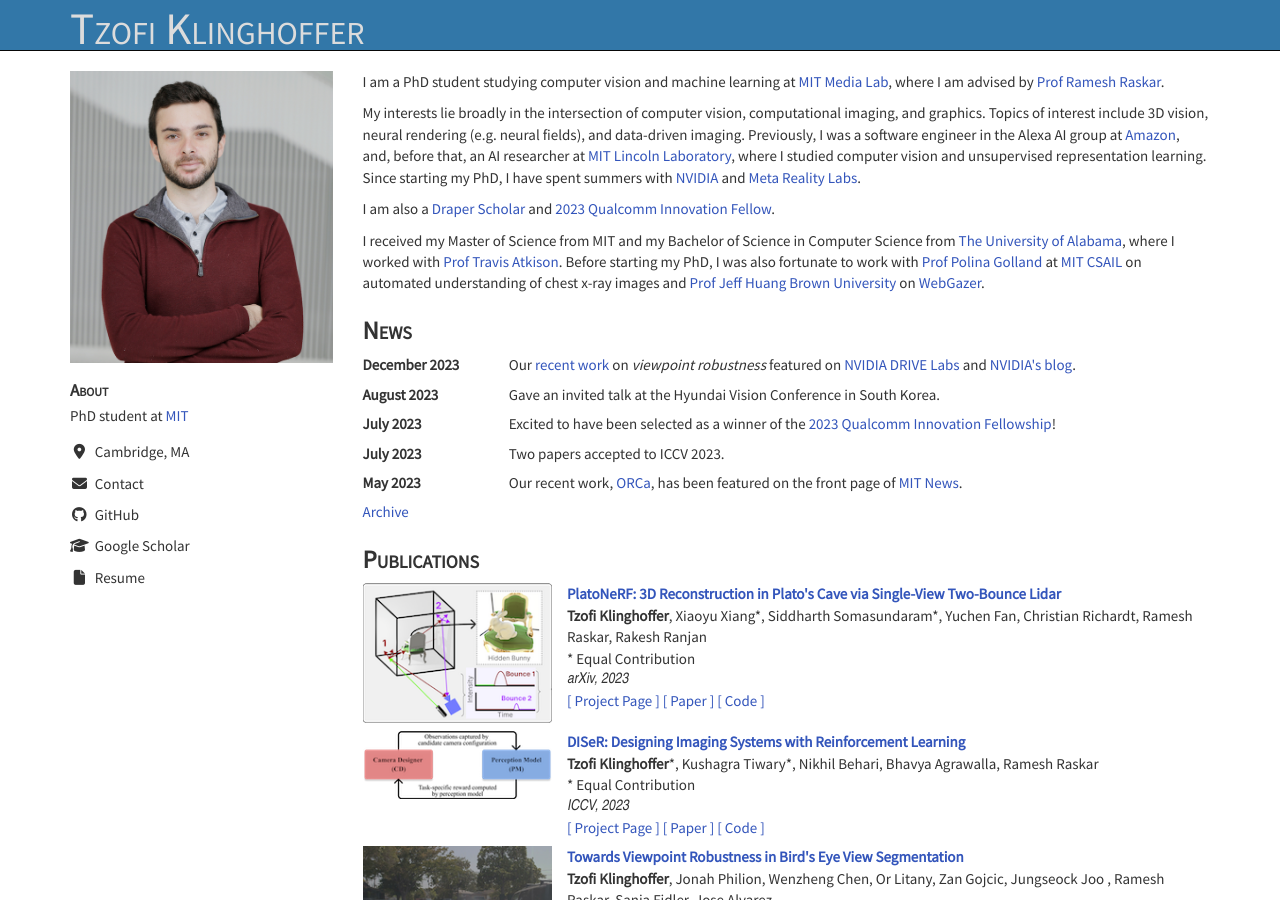
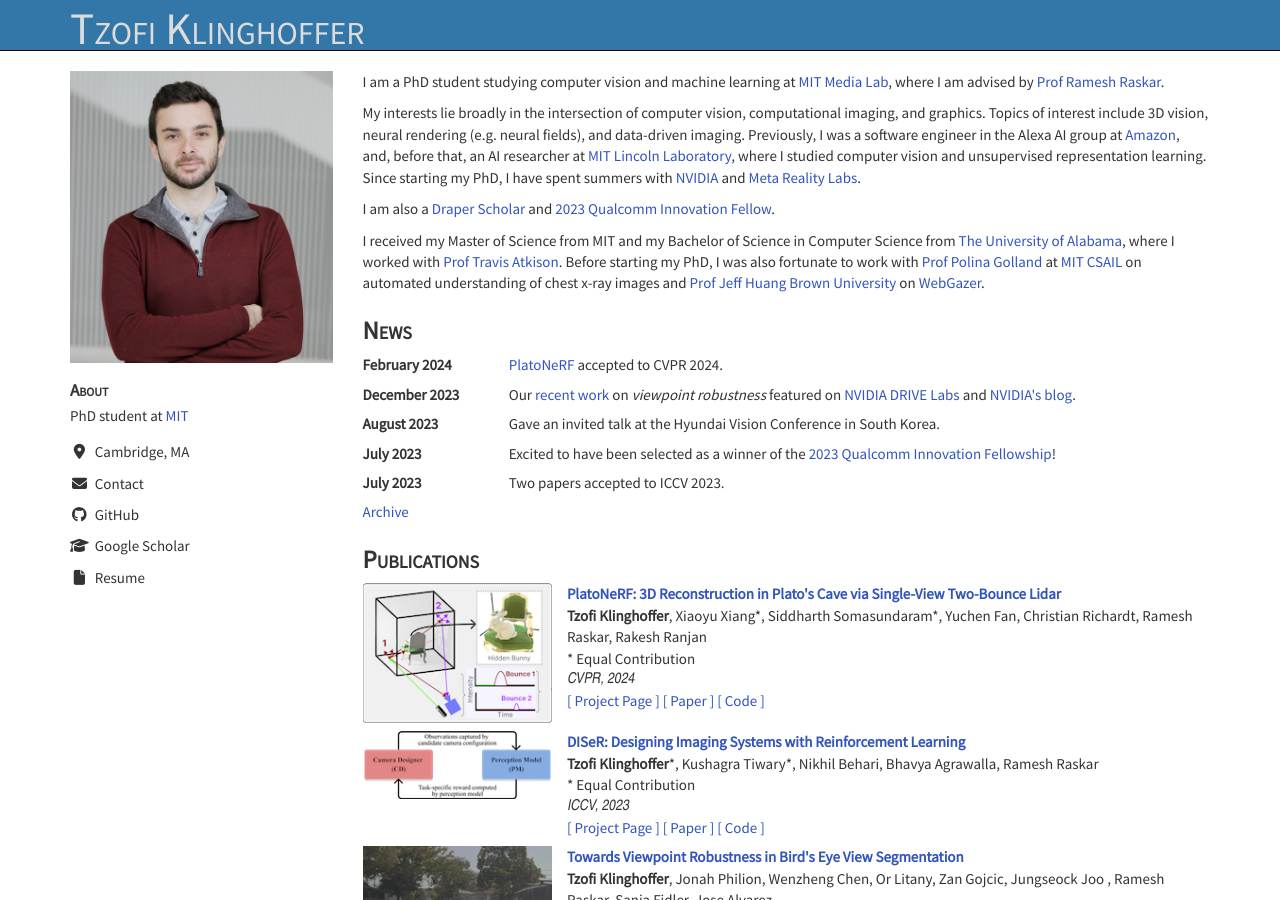
Before and after one commit to tzofi/tzofi.github.io, a Jekyll site: the page built from index.html, in a window 1280 px wide and 900 px high. Built offline with Jekyll 4.4.1, drawn with Linux system fonts in a browser that asks for light colours; nearby versions of some CDN libraries.

Commit message:
CVPR 2024 update

```diff
--- a/_data/publications.json
+++ b/_data/publications.json
@@ -3,8 +3,8 @@
 		"id": "platonerf2023",
 		"title": "PlatoNeRF: 3D Reconstruction in Plato's Cave via Single-View Two-Bounce Lidar",
 		"authors": ["<b>Tzofi Klinghoffer</b>", "Xiaoyu Xiang*", "Siddharth Somasundaram*", "Yuchen Fan", "Christian Richardt", "Ramesh Raskar", "Rakesh Ranjan"],
-		"venue": "arXiv",
-		"date": "2023",
+		"venue": "CVPR",
+		"date": "2024",
 		"links" : [
             {"type": "link", "name": "Project Page", "target": "https://platonerf.github.io"},
 			{"type": "link", "name": "Paper", "target": "https://arxiv.org/abs/2312.14239"},
--- /dev/null
+++ b/_news/cvpr24.html
@@ -0,0 +1,5 @@
+---
+date: '2024-02-27'
+---
+
+<a href='https://platonerf.github.io/'</a>PlatoNeRF</a> accepted to CVPR 2024.
```
